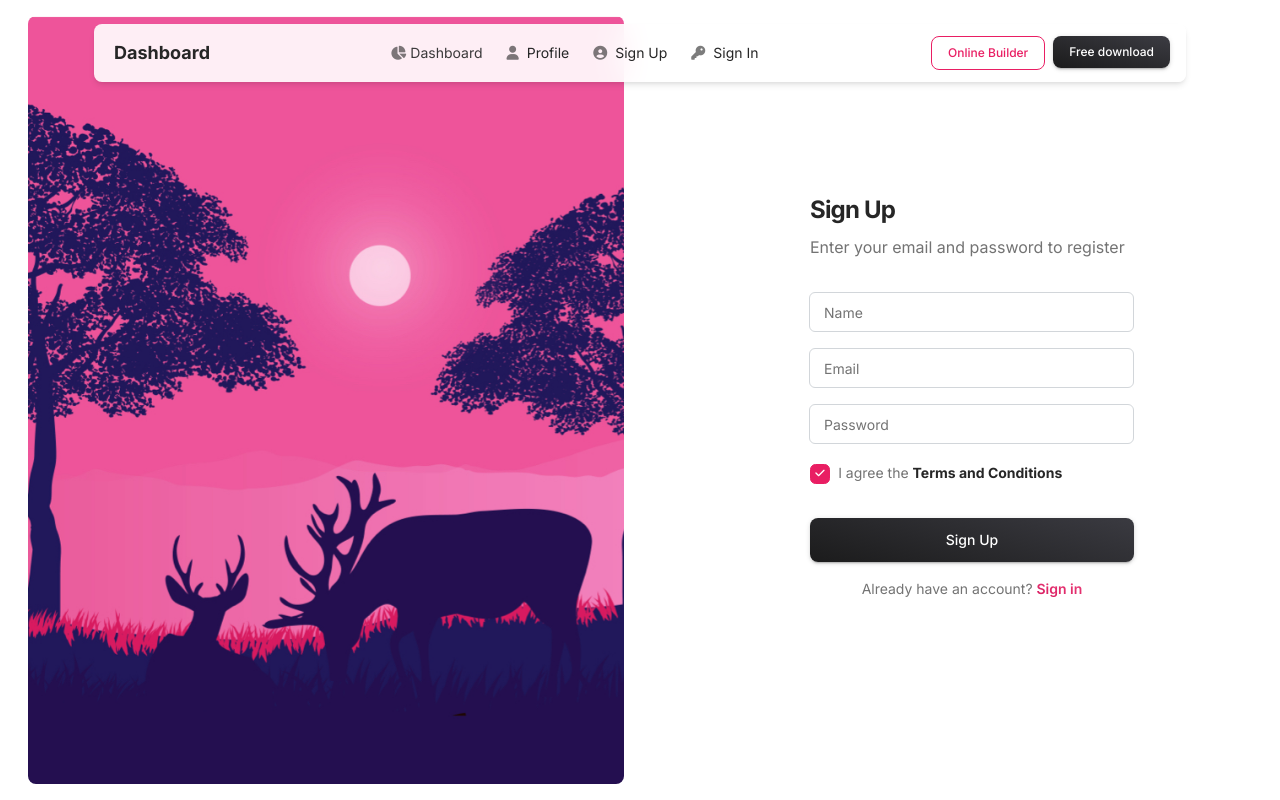
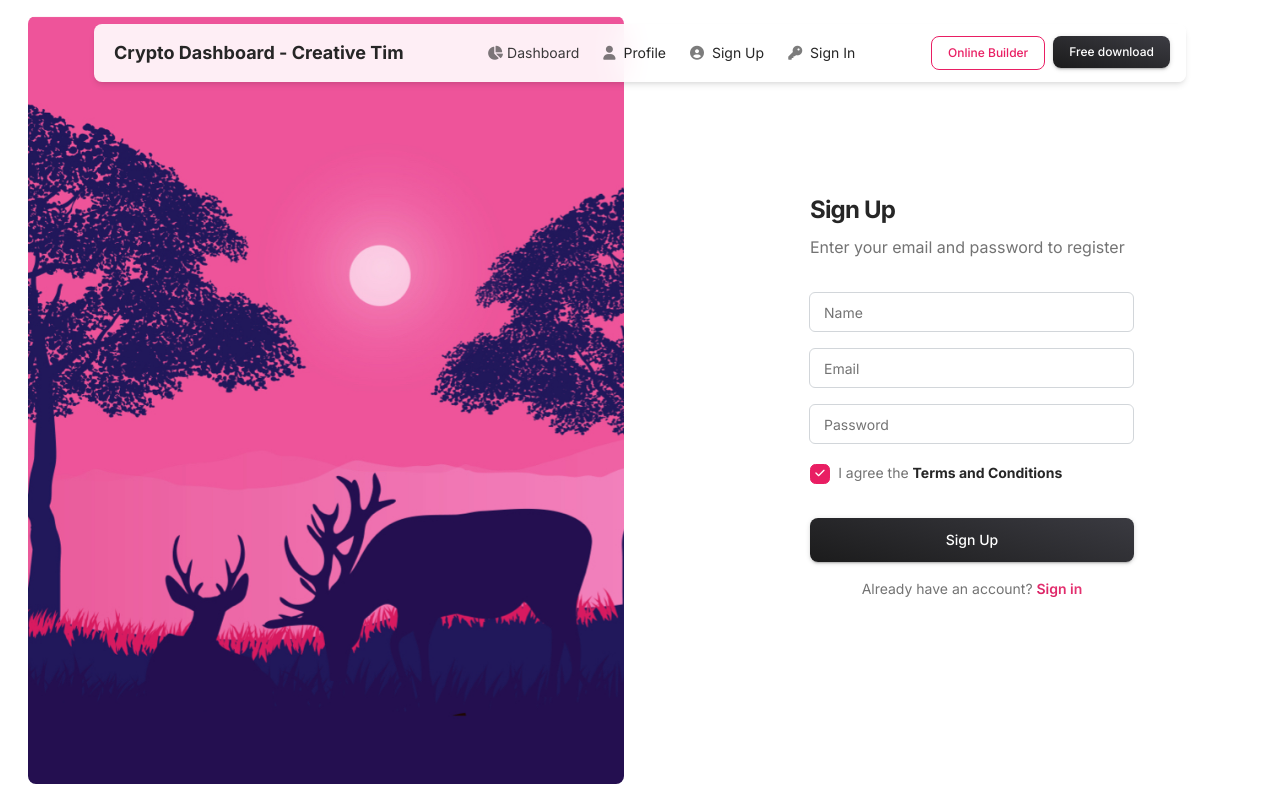
Before and after one commit to MALIK-IS-BUSY/Crypto-Dashboard, a website: page index.html in a window 1280 px wide. Drawn offline with nearby package versions, Linux system fonts and the light colour scheme.

Commit message:
Update 3

```diff
--- a/index.html
+++ b/index.html
@@ -44,7 +44,7 @@
         <nav class="navbar navbar-expand-lg blur border-radius-lg top-0 z-index-3 shadow position-absolute mt-4 py-2 start-0 end-0 mx-4">
           <div class="container-fluid ps-2 pe-0">
             <a class="navbar-brand font-weight-bolder ms-lg-0 ms-3 " href="../pages/dashboard.html">
-               Dashboard
+               Crypto Dashboard - Creative Tim
             </a>
             <button class="navbar-toggler shadow-none ms-2" type="button" data-bs-toggle="collapse" data-bs-target="#navigation" aria-controls="navigation" aria-expanded="false" aria-label="Toggle navigation">
               <span class="navbar-toggler-icon mt-2">
```
